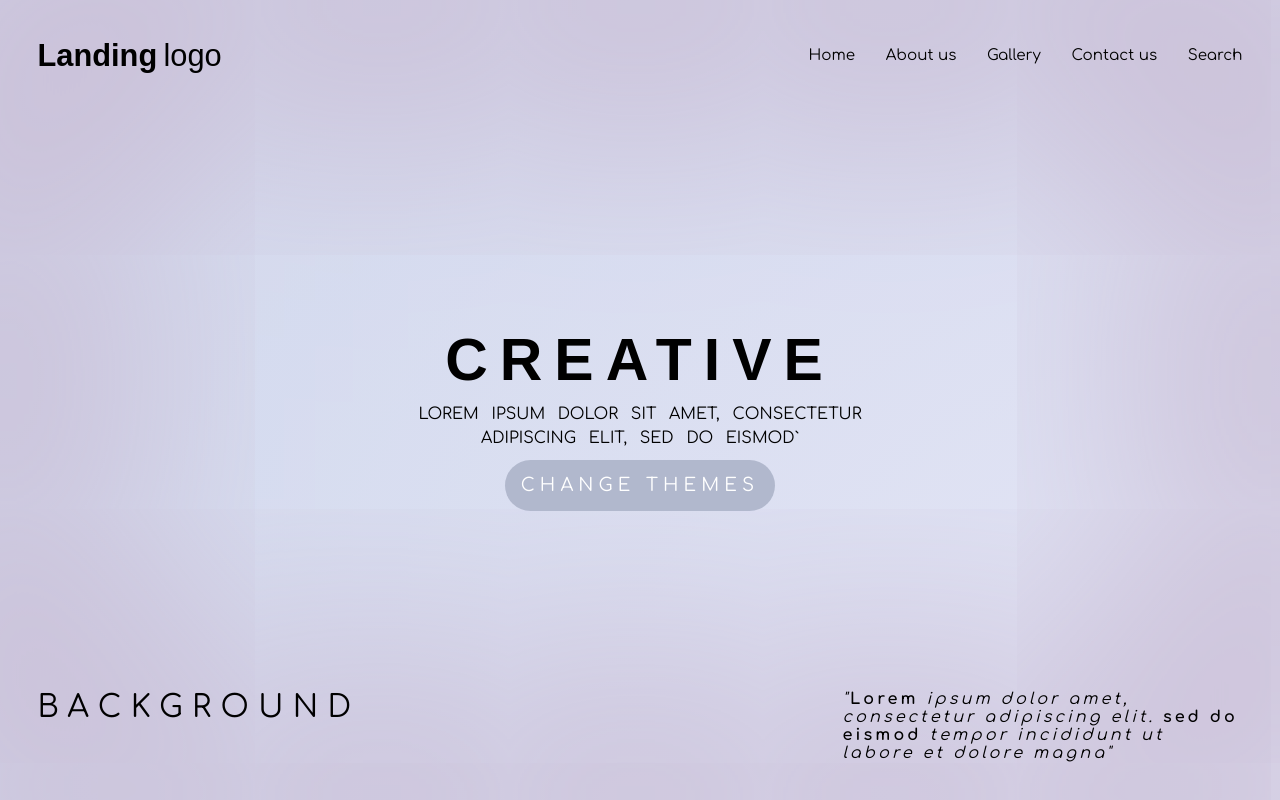
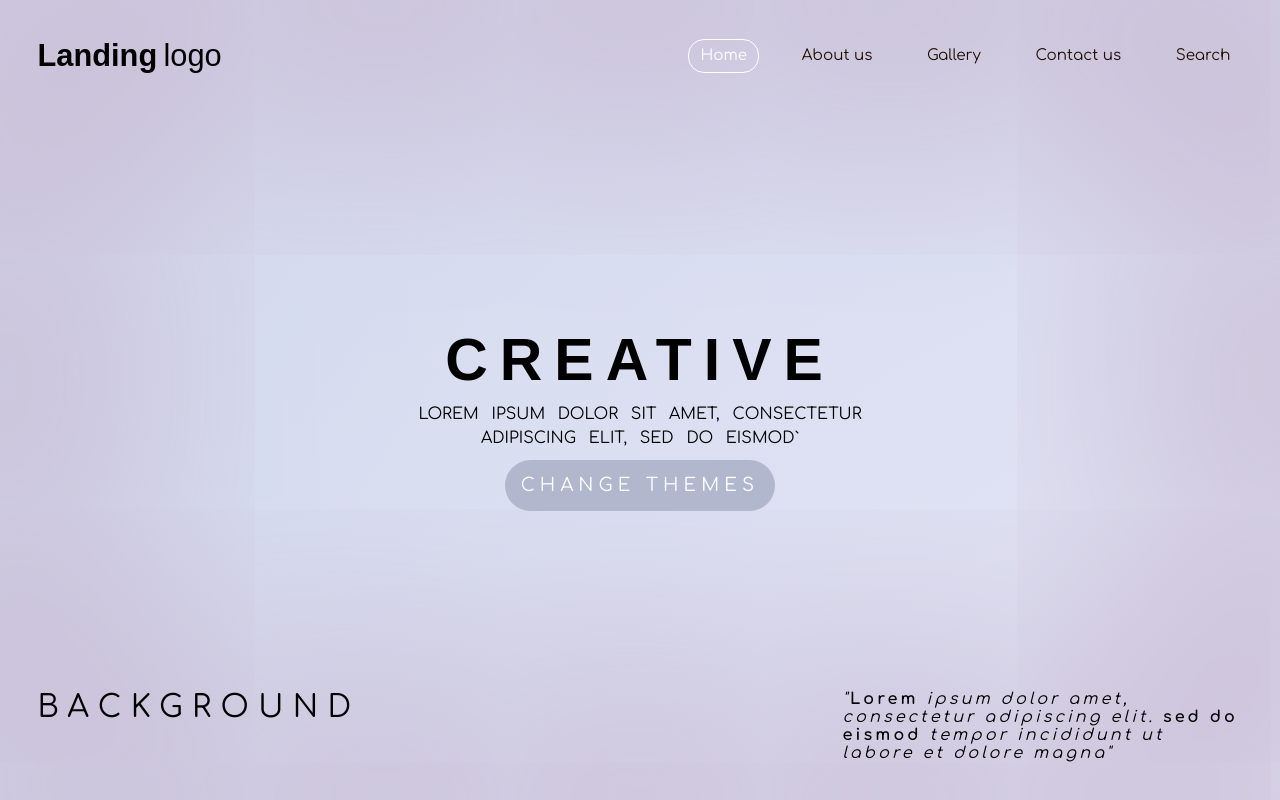
Before and after one commit to Leccon1/Creative-Landing, a React (Vite) app: page / in a window 1280 px wide. Built offline with nearby package versions, Linux system fonts and the light colour scheme; a web font is replaced by a local one.

Commit message:
feat: add nav Highlight with styles. Add const array to create links through the map

```diff
--- a/src/components/layuot/Navigation/Navigation.jsx
+++ b/src/components/layuot/Navigation/Navigation.jsx
@@ -1,22 +1,37 @@
+import { useState, useRef } from 'react'
+
 import styles from './Navigation.module.scss'
 
 const Navigation = ({ isActive, onClose }) => {
+  const [activeIndex, setActiveIndex] = useState(0)
+  const navItems = ['Home', 'About us', 'Gallery', 'Contact us', 'Search']
+  const navRef = useRef(null)
+
+  const handleLinkClick = (index) => {
+    setActiveIndex(index)
+  }
+
   return (
     <>
-      <div
-        className={`${styles.navOverlay} ${isActive ? `${styles.active}` : ''}`}
-        onClick={onClose}
-      />
-      <nav className={`${styles.nav} ${isActive ? `${styles.active}` : ''}`}>
+      <div className={`${styles.navOverlay} ${isActive ? styles.active : ''}`} onClick={onClose} />
+
+      <nav ref={navRef} className={`${styles.nav} ${isActive ? styles.active : ''}`}>
         <ul className={styles.navList}>
-          <li className={styles.navListItem}>Home</li>
-          <li className={styles.navListItem}>About us</li>
-          <li className={styles.navListItem}>Gallery</li>
-          <li className={styles.navListItem}>Contact us</li>
-          <li className={styles.navListItem}>Search</li>
+          {navItems.map((item, index) => (
+            <li key={item} className={styles.navListItem}>
+              <a
+                className={`${styles.navListLink} ${index === activeIndex ? styles.active : ''}`}
+                onClick={() => handleLinkClick(index)}
+              >
+                {item}
+              </a>
+            </li>
+          ))}
+          <div className={styles.navHighlight} />
         </ul>
       </nav>
     </>
   )
 }
+
 export default Navigation
--- a/src/components/layuot/Navigation/Navigation.module.scss
+++ b/src/components/layuot/Navigation/Navigation.module.scss
@@ -2,22 +2,49 @@
 @use '@sass/helpers' as *;
 
 .nav {
+  position: relative;
   z-index: $z-index-modal;
+
   .navList {
+    position: relative;
     font-size: fluid(14, 16);
 
     display: flex;
     flex-direction: row;
     gap: fluid(16, 42);
+
+    .navListItem {
+    }
+
+    .navListLink {
+      anchor-name: --link;
+      display: block;
+      width: 100%;
+      color: var(--primary-color);
+      border-radius: $border-radius-xl;
+      padding-inline: $spacing-md;
+      transition: color 0.3s;
+
+      &:hover,
+      &.active {
+        anchor-name: --active-link;
+      }
+
+      &.active {
+        color: #fff;
+      }
+    }
   }
+
   @include mobile {
     position: fixed;
-    backdrop-filter: blur(3px);
+    backdrop-filter: blur(10px);
     top: 0;
     right: -100%;
     width: rem(254);
     height: 100vh;
     padding: rem(20) rem(32);
+    box-shadow: $box-shadow-lg;
 
     display: flex;
     justify-content: center;
@@ -26,7 +53,10 @@
     transition: right $transition-normal;
 
     .navList {
+      width: 100%;
       flex-direction: column;
+      gap: $spacing-xl;
+      backdrop-filter: blur(50px);
     }
 
     &.active {
@@ -58,3 +88,21 @@
     visibility: visible;
   }
 }
+
+.navHighlight {
+  position: absolute;
+  border: $border-width solid $color-white;
+  border-radius: $border-radius-lg;
+  transition: all 0.3s ease;
+  pointer-events: none;
+
+  position-anchor: --active-link;
+
+  left: anchor(left);
+  right: anchor(right);
+
+  height: calc(anchor-size(height) * 2);
+
+  top: anchor(center);
+  transform: translateY(-50%);
+}
```
